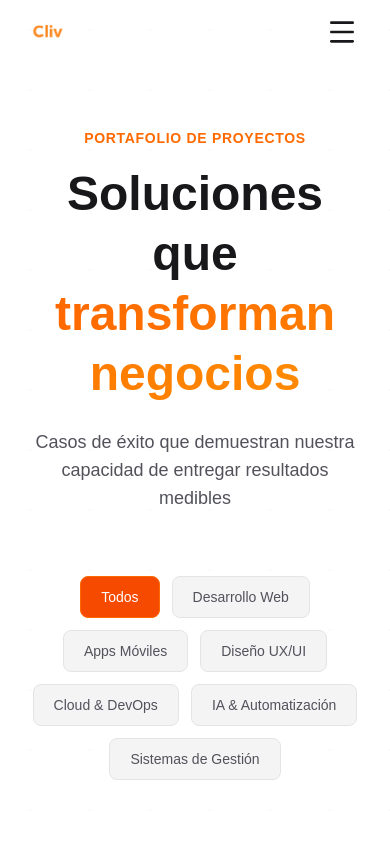
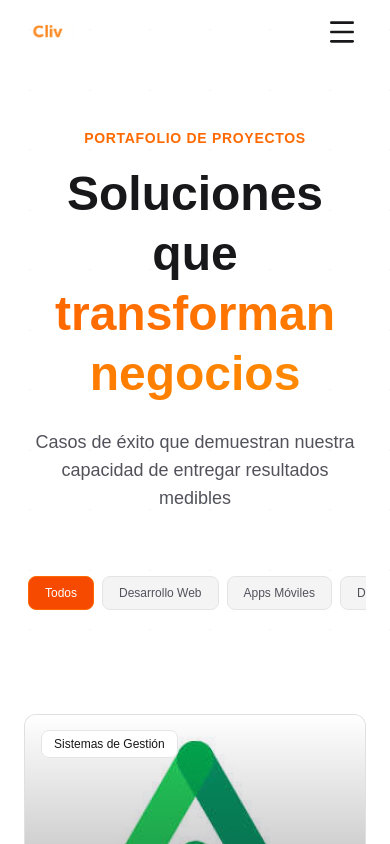
Before and after one commit to team-clivo/Clivo, a Next.js app: page /portfolio in a window 390 px wide. Shown: the top 844 px of the page. Built offline with nearby package versions, Linux system fonts and the light colour scheme.

Commit message:
New chanages

```diff
--- a/src/app/globals.css
+++ b/src/app/globals.css
@@ -511,3 +511,16 @@ body {
   font-family: Arial, Helvetica, sans-serif;
   transition: background-color 0.3s ease, color 0.3s ease;
 }
+
+/* Utility to hide scrollbar while keeping scroll functionality */
+.scrollbar-hide {
+  -ms-overflow-style: none;
+  /* IE and Edge */
+  scrollbar-width: none;
+  /* Firefox */
+}
+
+.scrollbar-hide::-webkit-scrollbar {
+  display: none;
+  /* Chrome, Safari and Opera */
+}
--- a/src/app/portfolio/page.jsx
+++ b/src/app/portfolio/page.jsx
@@ -125,12 +125,13 @@ export default function PortfolioPage() {
         </div>
 
         {/* Filter Bar */}
-        <div className="portfolio-categories relative z-10 flex flex-wrap justify-center gap-3">
+        <div className="portfolio-categories relative z-10 overflow-x-auto pb-2 scrollbar-hide">
+          <div className="flex gap-2 md:gap-3 justify-start md:justify-center min-w-max md:min-w-0 md:flex-wrap px-1">
             {categories.map((category) => (
               <button
                 key={category.id}
                 onClick={() => setActiveCategory(category.id)}
-              className={`px-5 py-2.5 rounded-lg text-sm font-medium transition-all duration-300 border ${activeCategory === category.id
+                className={`px-4 md:px-5 py-2 md:py-2.5 rounded-lg text-xs md:text-sm font-medium transition-all duration-300 border whitespace-nowrap ${activeCategory === category.id
                   ? "bg-orange-600 text-white border-orange-500"
                   : "bg-white/5 text-gray-300 border-white/10 hover:bg-white/10 hover:text-white hover:border-white/20"
                   }`}
@@ -139,10 +140,11 @@ export default function PortfolioPage() {
               </button>
             ))}
           </div>
+        </div>
       </section>
 
       {/* Projects Grid */}
-      <section className="py-20 px-6">
+      <section className="pt-8 pb-20 px-6">
         <div className="max-w-7xl mx-auto">
           <div className="grid grid-cols-1 md:grid-cols-2 lg:grid-cols-3 gap-6">
             {filteredProjects.map((project) => (
```
Lines whose indentation alone changed are shown as unchanged.
